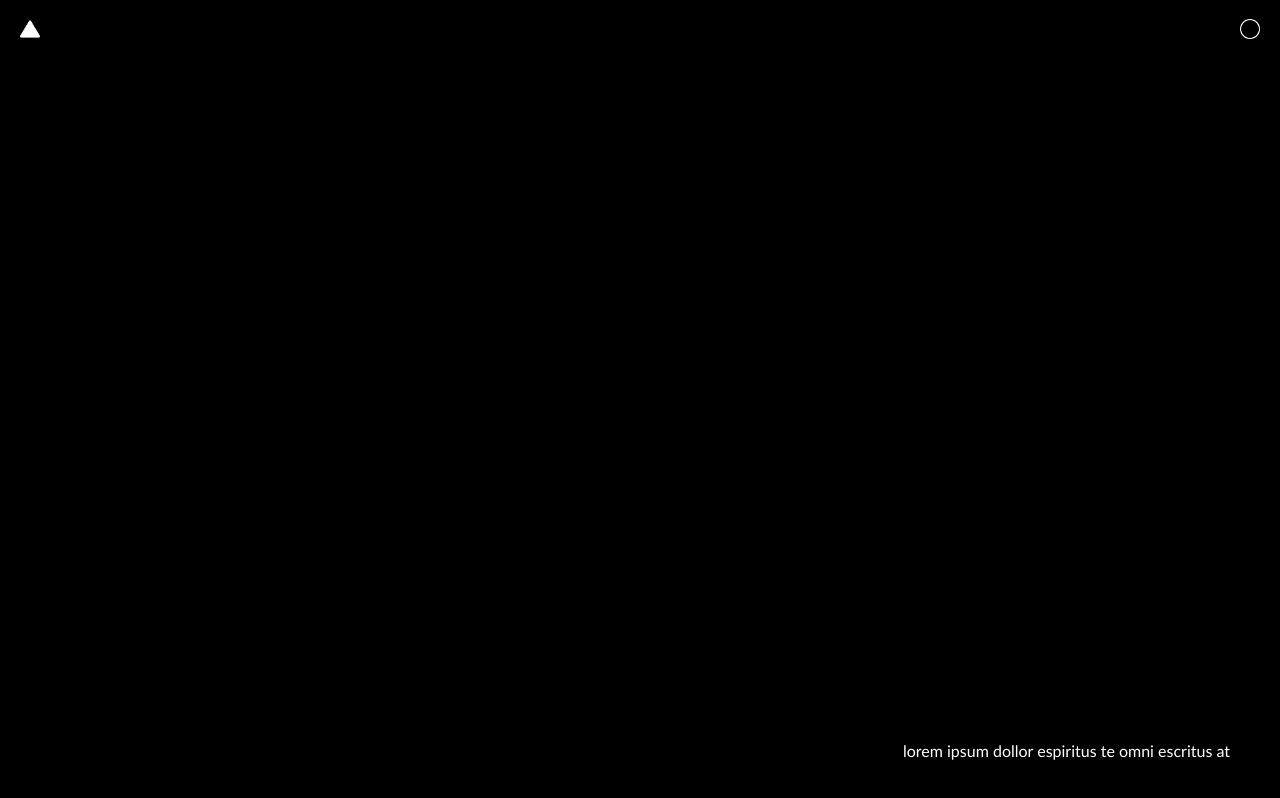
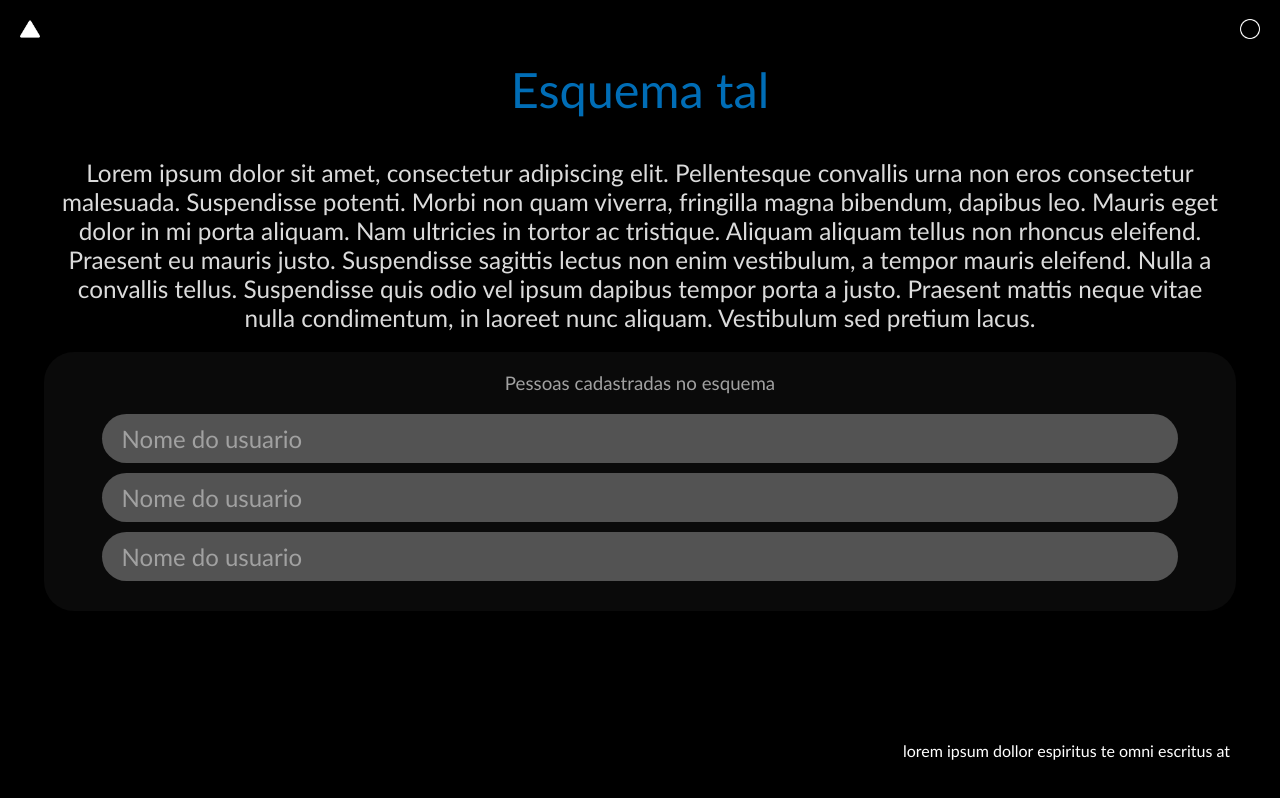
Before and after one commit to Paulo-Fernando-R/next, a Next.js app: page /enter-schema in a window 1280 px wide. Built offline with nearby package versions, Linux system fonts and the light colour scheme.

Commit message:
enter schema

```diff
--- /dev/null
+++ b/src/components/enter-schema/list.js
@@ -0,0 +1,8 @@
+import styles from '../../styles/enter-schema/EnterSchema.module.scss'
+export default function List(){
+    return(
+        <div className={styles.listItem}>
+            <h2>Nome do usuario</h2>
+        </div>
+    )
+}
--- /dev/null
+++ b/src/components/enter-schema/title.js
@@ -0,0 +1,19 @@
+import styles from '../../styles/enter-schema/EnterSchema.module.scss'
+export default function Title(){
+    return(
+        <div className={styles.title}>
+            <h2>Esquema tal</h2>
+            <p>Lorem ipsum dolor sit amet, consectetur adipiscing elit. Pellentesque
+                convallis urna non eros consectetur malesuada. Suspendisse potenti.
+                Morbi non quam viverra, fringilla magna bibendum, dapibus leo. Mauris
+                eget dolor in mi porta aliquam. Nam ultricies in tortor ac tristique.
+                Aliquam aliquam tellus non rhoncus eleifend. Praesent eu mauris justo.
+                Suspendisse sagittis lectus non enim vestibulum, a tempor mauris
+                eleifend. Nulla a convallis tellus. Suspendisse quis odio vel ipsum
+                dapibus tempor porta a justo. Praesent mattis neque vitae nulla
+                condimentum, in laoreet nunc aliquam. Vestibulum sed pretium lacus.
+            </p>
+
+        </div>
+    )
+}
--- a/src/pages/enter-schema/index.js
+++ b/src/pages/enter-schema/index.js
@@ -1,5 +1,29 @@
+import styles from '../../styles/enter-schema/EnterSchema.module.scss'
+import Title from '../../components/enter-schema/title'
+import List from '../../components/enter-schema/list'
 export default function EnterSchema(){
+
+    const arr = [
+        {id:1},
+        {id:2},
+        {id:3}
+    ]
+
     return(
-        <></>
+        <div className={styles.body}>
+            <Title/>
+
+
+
+            <div className={styles.list}>
+                <h3>Pessoas cadastradas no esquema</h3>
+                {arr.map(() => {
+                    return(
+                        <List/>
+                    )
+                })}
+            </div>
+
+        </div>
     )
 }
--- /dev/null
+++ b/src/styles/enter-schema/EnterSchema.module.scss
@@ -0,0 +1,64 @@
+.body{
+    display: flex;
+    flex-direction: column;
+    align-items: center;
+
+
+}
+
+.title{
+    display: flex;
+    flex-direction: column;
+    justify-content: center;
+    align-items: center;
+    padding: 0 2vw 0 2vw;
+
+    p{
+        margin-top: 20px;
+        color: rgb(219, 219, 219);
+        text-decoration: none;
+        font-size: 3ex;
+        font-family: 'Gill Sans', 'Gill Sans MT', Calibri, 'Trebuchet MS', sans-serif;
+        font-weight: 300;
+        text-align: center;
+        padding: 0 30px 0 30px;
+    }
+
+    h2{
+        color: rgb(0, 109, 182);
+        margin-bottom: 20px;
+        font-size: 6ex;
+    }
+}
+
+.list{
+
+    background-color: rgba(12, 12, 12, 0.9);
+    border-radius: 30px;
+    width: 90%;
+    height: max-content;
+    padding: 20px;
+    display: flex;
+    flex-direction: column;
+    align-items: center;
+    margin-top: 20px;
+
+    h3{
+        padding-bottom: 20px;
+        color: rgb(161, 161, 161);
+    }
+}
+
+.listItem{
+
+    width: 90%;
+    height: max-content;
+    padding: 10px 20px 10px 20px;
+    background-color: rgb(83, 83, 83);
+    border-radius: 50px;
+    margin-bottom: 10px;
+
+    h2{
+        color: rgb(161, 161, 161);
+    }
+}
--- a/src/styles/globals.scss
+++ b/src/styles/globals.scss
@@ -2,6 +2,7 @@
     margin: 0;
     padding: 0;
     font-family: 'Gill Sans', 'Gill Sans MT', Calibri, 'Trebuchet MS', sans-serif;
+    font-weight: 300;
     color: rgb(219, 219, 219);
     text-decoration: none;
 
```
